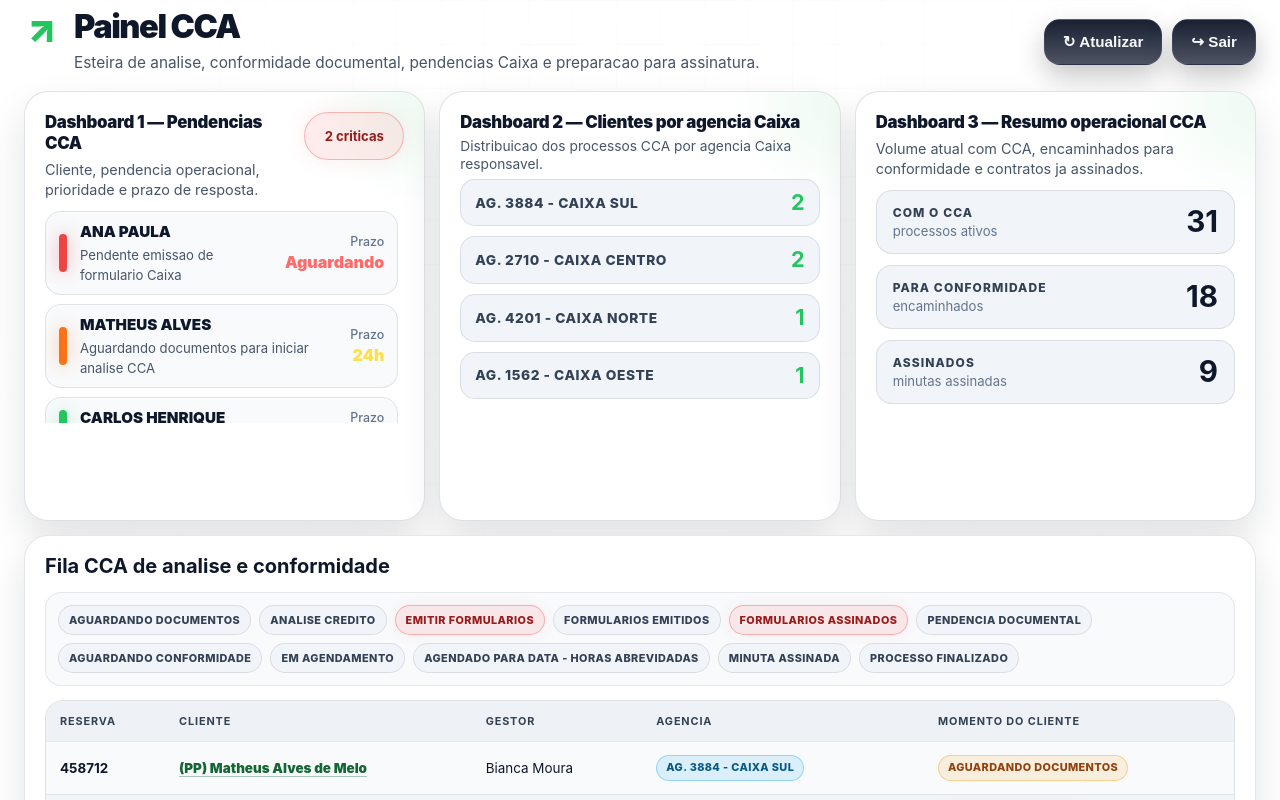
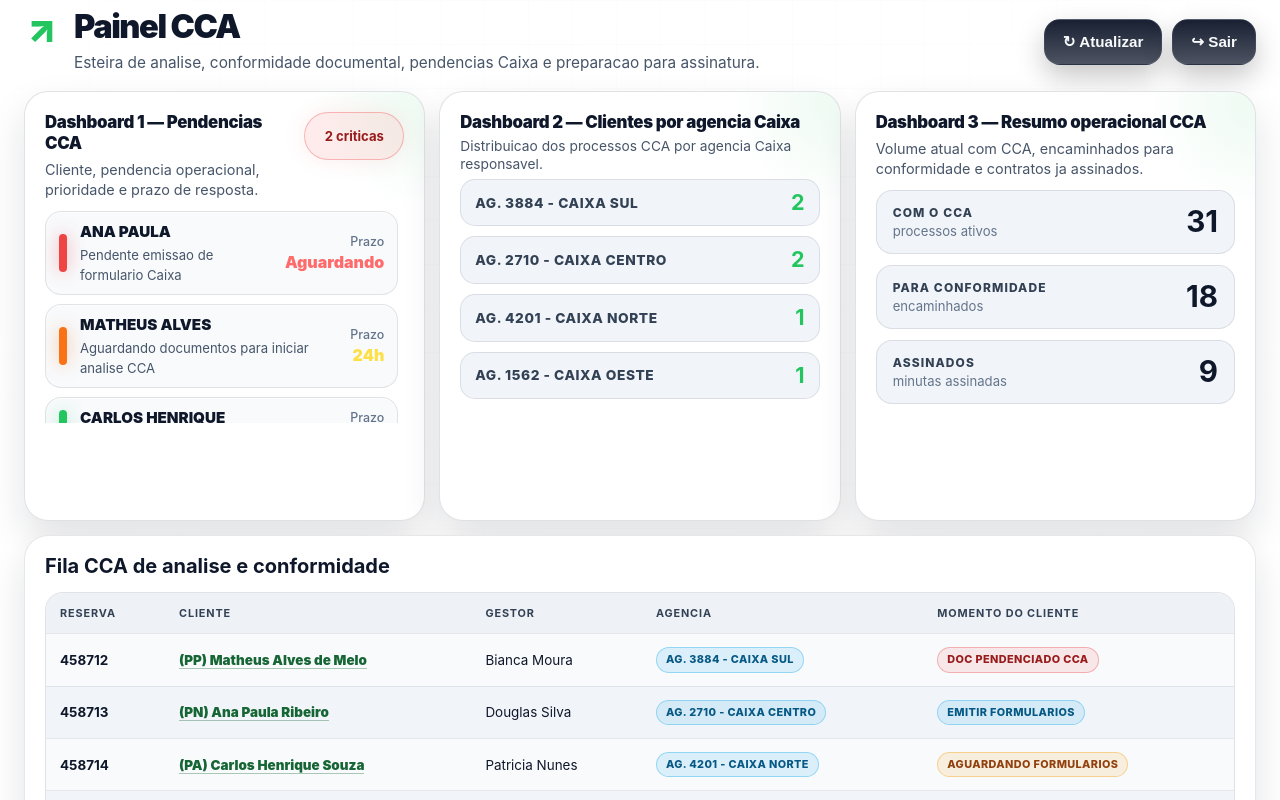
Before and after one commit to catsandygo-design/MAQ2-CREDITO, a Next.js app: page /cca/acompanhamento in a window 1280 px wide. Shown: the top 800 px of the page. Built offline with nearby package versions, Linux system fonts and the light colour scheme.

Commit message:
fix: ajusta momentos do cliente no painel cca

```diff
--- a/src/app/cca/acompanhamento/page.tsx
+++ b/src/app/cca/acompanhamento/page.tsx
@@ -1,10 +1,10 @@
 const processosCca = [
-  ['458712', 'PP', 'Matheus Alves de Melo', 'Bianca Moura', 'Ag. 3884 - Caixa Sul', 'aguardando documentos'],
-  ['458713', 'PN', 'Ana Paula Ribeiro', 'Douglas Silva', 'Ag. 2710 - Caixa Centro', 'emitir formularios'],
-  ['458714', 'PA', 'Carlos Henrique Souza', 'Patricia Nunes', 'Ag. 4201 - Caixa Norte', 'formularios emitidos'],
-  ['458715', 'PP', 'Joao Amorin', 'CCA Central', 'Ag. 1562 - Caixa Oeste', 'formularios assinados'],
-  ['458716', 'PN', 'Mariana Costa Lima', 'Bianca Moura', 'Ag. 3884 - Caixa Sul', 'pendencia documental'],
-  ['458717', 'PA', 'Renato Gomes Paiva', 'Douglas Silva', 'Ag. 2710 - Caixa Centro', 'agendado para 22/05 - 14h'],
+  ['458712', 'PP', 'Matheus Alves de Melo', 'Bianca Moura', 'Ag. 3884 - Caixa Sul', 'DOC PENDENCIADO CCA'],
+  ['458713', 'PN', 'Ana Paula Ribeiro', 'Douglas Silva', 'Ag. 2710 - Caixa Centro', 'EMITIR FORMULARIOS'],
+  ['458714', 'PA', 'Carlos Henrique Souza', 'Patricia Nunes', 'Ag. 4201 - Caixa Norte', 'AGUARDANDO FORMULARIOS'],
+  ['458715', 'PP', 'Joao Amorin', 'CCA Central', 'Ag. 1562 - Caixa Oeste', 'FORMULARIOS ASSINADOS'],
+  ['458716', 'PN', 'Mariana Costa Lima', 'Bianca Moura', 'Ag. 3884 - Caixa Sul', 'DOC PENDENCIADO CCA'],
+  ['458717', 'PA', 'Renato Gomes Paiva', 'Douglas Silva', 'Ag. 2710 - Caixa Centro', 'PROCESSO FINALIZADO'],
 ];
 
 const alertasCca = [
@@ -14,21 +14,7 @@ const alertasCca = [
   ['medio', 'JOAO PEDRO', 'Aguardando retorno de biometria para assinatura', '48h'],
 ];
 
-const momentosCliente = [
-  'aguardando documentos',
-  'analise credito',
-  'emitir formularios',
-  'formularios emitidos',
-  'formularios assinados',
-  'pendencia documental',
-  'aguardando conformidade',
-  'em agendamento',
-  'agendado para data - horas abrevidadas',
-  'minuta assinada',
-  'processo finalizado',
-];
-
-const momentosComAlerta = ['emitir formularios', 'formularios assinados'];
+const momentosComAlerta = ['EMITIR FORMULARIOS', 'FORMULARIOS ASSINADOS'];
 
 const clientesPorAgencia = [
   ['Ag. 3884 - Caixa Sul', '2'],
@@ -122,13 +108,6 @@ export default function CcaAcompanhamentoPage() {
 
       <section className="cor-table-card cca-table-card">
         <h2>Fila CCA de analise e conformidade</h2>
-        <div className="cca-moment-strip">
-          {momentosCliente.map((momento) => (
-            <span className={momentosComAlerta.includes(momento) ? 'cca-moment-chip cca-moment-chip-alert' : 'cca-moment-chip'} key={momento}>
-              {momento}
-            </span>
-          ))}
-        </div>
         <div className="cor-table-scroll">
           <table className="cor-table">
             <thead>
```
